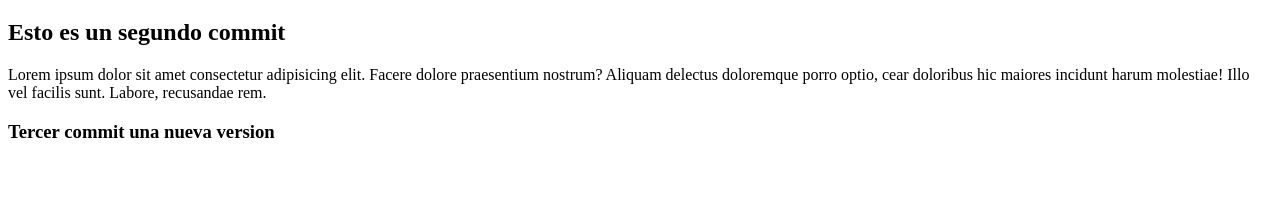
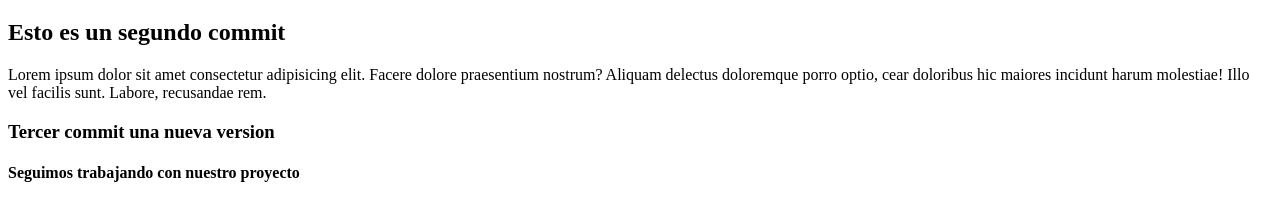
Before and after one commit to Cristian0911/Coder-Sabado, a plain HTML site: page index.html in a window 1280 px wide. Shown: the part 61-282 px from the top of the page. Drawn offline with Linux system fonts and the light colour scheme.

Commit message:
cuarto commit h1 4

```diff
--- a/index.html
+++ b/index.html
@@ -14,5 +14,7 @@
         cear doloribus hic maiores incidunt harum molestiae!
         Illo vel facilis sunt. Labore, recusandae rem.</p>
     <h3>Tercer commit una nueva version</h3>
+    <h4>Seguimos trabajando con nuestro proyecto</h4>
+
 </body>
 </html>
```
